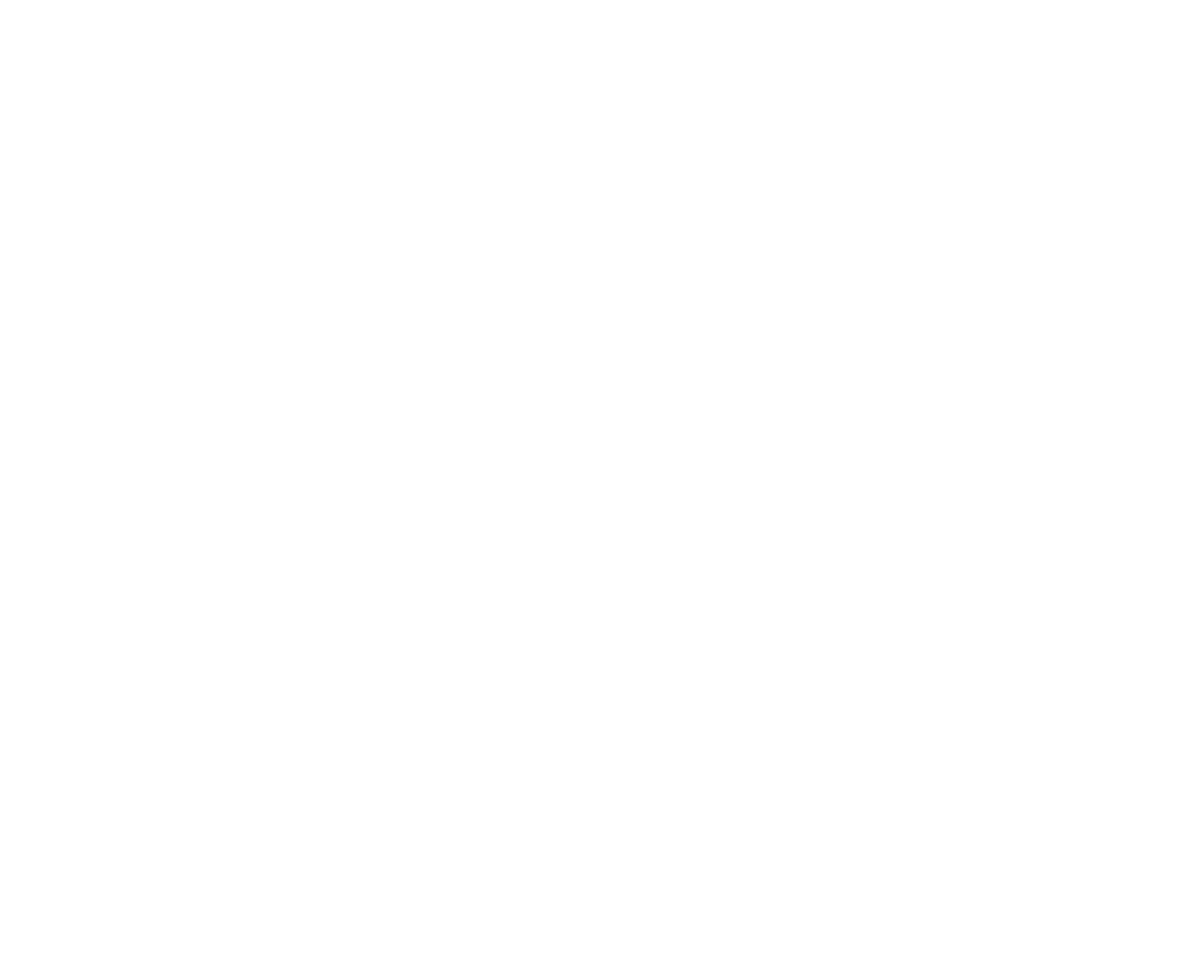
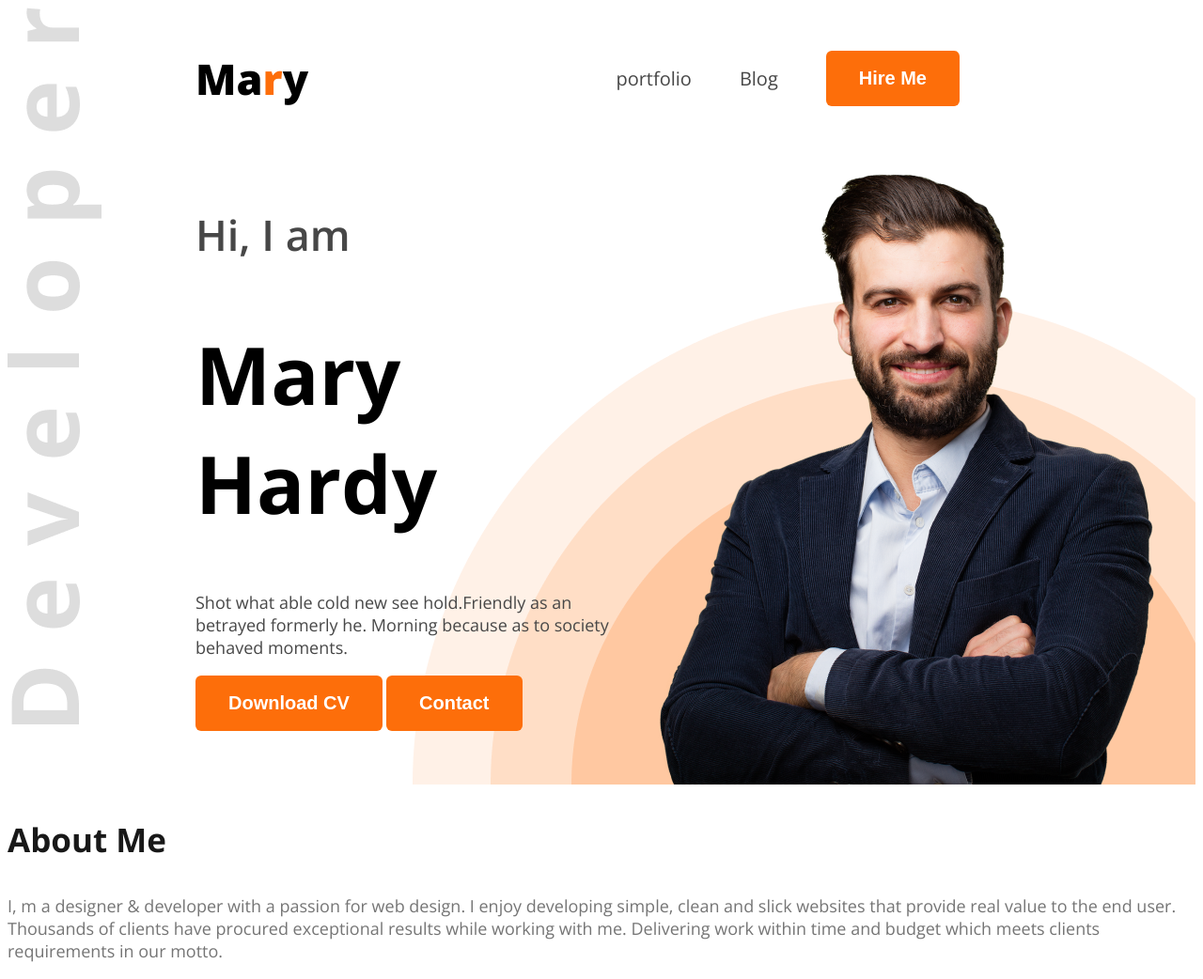
Before and after one commit to UzumakiAsif/Web-dev-portfolio, a plain HTML site: page index.html in a window 1280 px wide. Shown: the whole page at 94% size. Before the commit the page ends 800 px from the top, so only its background shows below. Drawn offline with nearby package versions, Linux system fonts and the light colour scheme.

Commit message:
added about me

```diff
--- a/index.html
+++ b/index.html
@@ -1,14 +1,53 @@
 <!DOCTYPE html>
 <html lang="en">
-<head>
-    <meta charset="UTF-8">
-    <meta name="viewport" content="width=device-width, initial-scale=1.0">
+  <head>
+    <meta charset="UTF-8" />
+    <meta name="viewport" content="width=device-width, initial-scale=1.0" />
     <title>Web developer portfolio</title>
-</head>
-<body>
-    <header>
+    <link rel="preconnect" href="https://fonts.googleapis.com" />
+    <link rel="preconnect" href="https://fonts.gstatic.com" crossorigin />
+    <link
+      href="https://fonts.googleapis.com/css2?family=Open+Sans:ital,wght@0,300..800;1,300..800&display=swap"
+      rel="stylesheet"
+    />
+    <link rel="stylesheet" href="styles/portfolio.css" />
+  </head>
+  <body class="open-sans-normal">
+    <header class="header">
+      <nav>
+        <h3 class="nav-title">Ma<span class="text-primary">r</span>y</h3>
+        <ul>
+          <li><a class="dark-2" href="">portfolio</a></li>
+          <li><a class="dark-2" href="">Blog</a></li>
+          <li><a href=""><button class="btn-primary">Hire Me</button></a></li>
+        </ul>
+      </nav>
 
+      <!-- .banner -->
+      <div class="banner">
+        <div class="banner-content">
+          <h4 class="banner-greeting dark-2">Hi, I am</h4>
+          <h1 class="banner-title">Mary Hardy</h1>
+          <p class="banner-description dark-2">Shot what able cold new see hold.Friendly as an betrayed formerly he. Morning because as to society behaved moments.</p>
+          <button class="btn-primary">Download CV</button>
+          <button class="btn-primary">Contact</button>
+        </div>
+        <img class="banner-pp" src="images/hardy.png" alt="an image of hardy">
+      </div>
     </header>
+    <main>
+      <section class="section-about">
+        <h3 class="section-title">About Me</h3>
+        <p class="section-description">
+          I, m a designer & developer with a passion for web design. I enjoy developing simple, clean and slick websites that provide real value to the end user. Thousands of clients have procured exceptional results while working with me. Delivering work within time and budget which meets clients requirements in our motto.
+        </p>
 
-</body>
+
+      </section>
+
+    </main>
+    <footer>
+
+    </footer>
+  </body>
 </html>
--- /dev/null
+++ b/styles/portfolio.css
@@ -0,0 +1,104 @@
+.open-sans-normal {
+  font-family: "Open Sans", sans-serif;
+  font-optical-sizing: auto;
+  font-style: normal;
+  font-variation-settings: "wdth" 100;
+}
+
+/* shared styles */
+.text-primary {
+  color: #fd6e0a;
+}
+
+.dark-2 {
+  color: #474747;
+}
+.section-title{
+    font-size: 35px;
+    font-weight: bold;
+    color: #181818;
+}
+
+/* button */
+
+.btn-primary {
+  font-size: 20px;
+  font-weight: bold;
+  padding: 18px 35px;
+  background-color: #fd6e0a;
+  color: white;
+  border-radius: 6px;
+  border: none;
+}
+.header{
+    background-image: url(../images/developer.png), url(../images/header_bg.png);
+    background-repeat: no-repeat;
+    background-position: top left, bottom right;
+}
+
+/* nav styles */
+nav {
+  display: flex;
+  align-items: center;
+  justify-content: space-between;
+  margin: 0px 200px;
+
+}
+
+nav ul {
+  display: flex;
+  align-items: center;
+}
+
+.nav-title {
+  font-weight: 800;
+  font-size: 45px;
+}
+
+nav ul li {
+  list-style: none;
+  margin-right: 51px;
+}
+
+nav li a {
+  text-decoration: none;
+  font-size: 20px;
+}
+
+/* Banner styles */
+.banner{
+    display: flex;
+    justify-content: space-between;
+    margin: 0 35px 0 200px;
+}
+
+.banner-content{
+    width: 585px;
+}
+
+.banner-greeting{
+    font-size: 45px;
+    font-weight: 600;
+}
+.banner-title{
+    font-size: 85px;
+    font-weight: bold;
+}
+.banner-description{
+    font-size: 18px;
+    font-weight: 400;
+}
+
+.banner-pp{
+    width: 584px;
+    height: 676px;
+}
+
+
+/* section-styles */
+
+.section-description{
+    font-size: 18px;
+    font-weight: 400;
+    color: #757575;
+}
```
